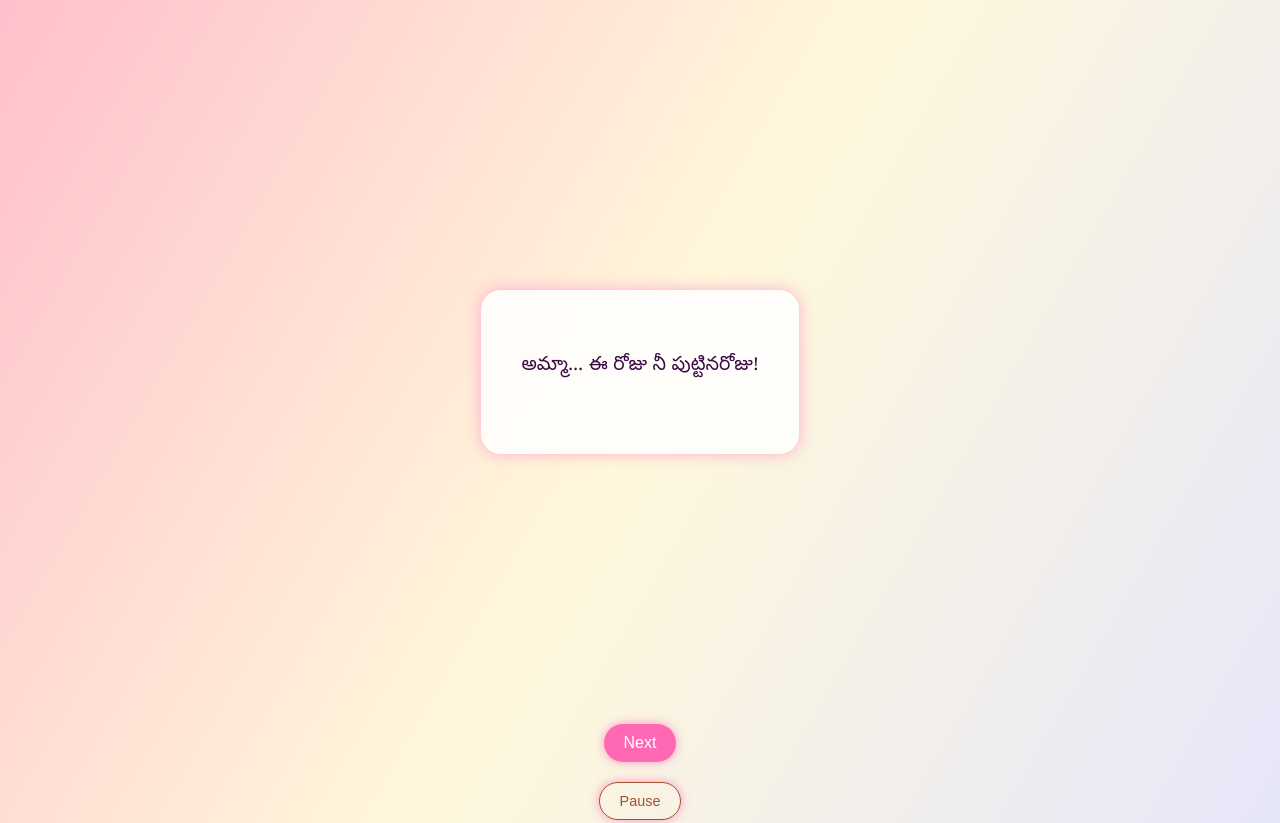
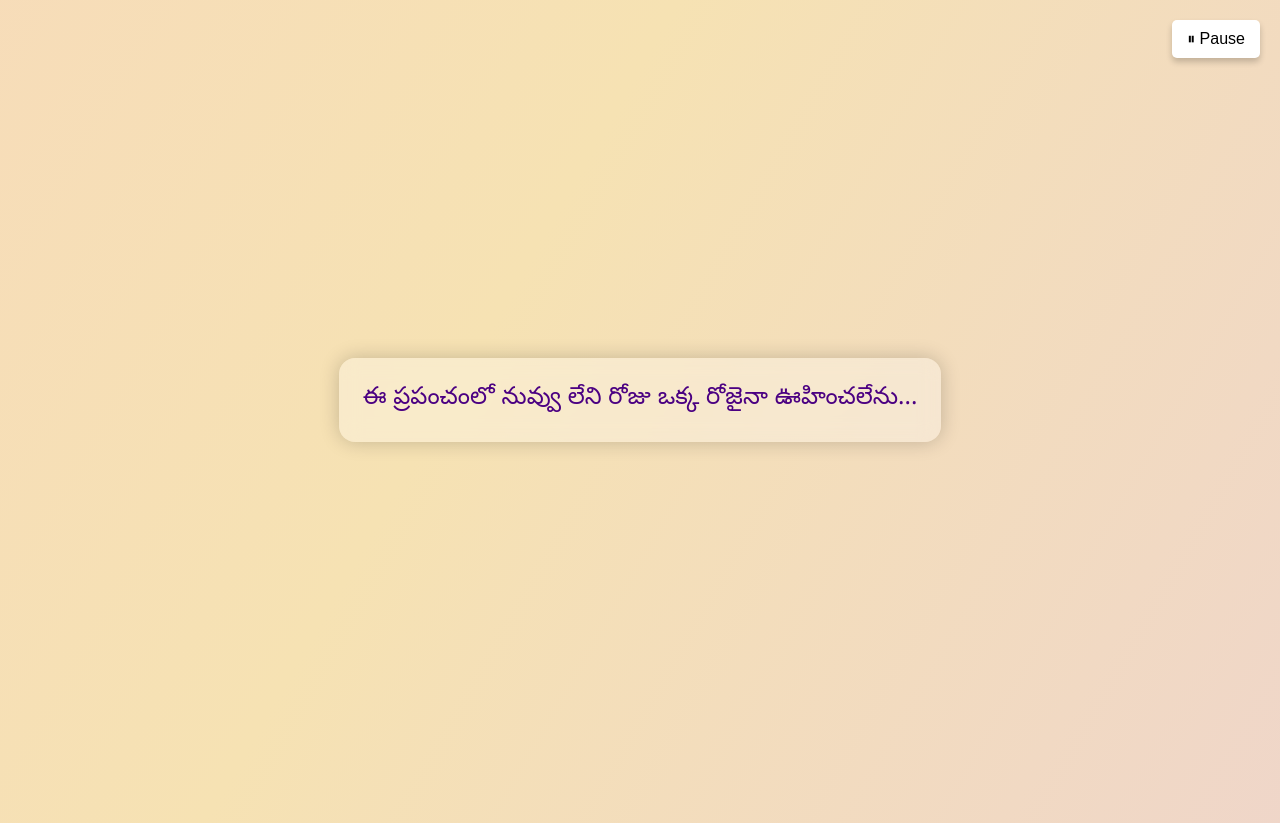
Before and after one commit to LohithReddyDevireddy/lohithreddy.github.io, a plain HTML site: page index.html in a window 1280 px wide. Shown: the top 823 px of the page. Drawn offline with Linux system fonts and the light colour scheme.

Commit message:
Update index.html

```diff
--- a/index.html
+++ b/index.html
@@ -1,150 +1,188 @@
 <!DOCTYPE html>
 <html lang="te">
+
 <head>
-  <meta charset="UTF-8" />
-  <meta name="viewport" content="width=device-width, initial-scale=1.0" />
-  <title>Ammaku Prematho</title>
-  <link href="https://fonts.googleapis.com/css2?family=Noto+Sans+Telugu&display=swap" rel="stylesheet">
+  <meta charset="UTF-8">
+  <meta name="viewport" content="width=device-width, initial-scale=1.0">
+  <title>అమ్మకు ప్రేమతో</title>
   <style>
+    @import url('https://fonts.googleapis.com/css2?family=Noto+Sans+Telugu&display=swap');
+
+    * {
+      margin: 0;
+      padding: 0;
+      box-sizing: border-box;
+    }
+
     body {
-      margin: 0;
       font-family: 'Noto Sans Telugu', sans-serif;
-      background: linear-gradient(120deg, #ffc0cb, #fff8dc, #e6e6fa);
+      background: linear-gradient(120deg, #ffdde1, #f9c5d1, #f6e2b3, #e0bbf9);
+      background-size: 600% 600%;
+      animation: gradientBG 20s ease infinite;
+      color: #4b0082;
       overflow: hidden;
-      color: #3b0a45;
     }
-    .container {
-      height: 100vh;
+
+    @keyframes gradientBG {
+      0% { background-position: 0% 50%; }
+      50% { background-position: 100% 50%; }
+      100% { background-position: 0% 50%; }
+    }
+
+    .story-container {
       display: flex;
-      flex-direction: column;
       justify-content: center;
       align-items: center;
-      padding: 20px;
       text-align: center;
+      height: 100vh;
+      padding: 2rem;
       position: relative;
     }
-    .card {
-      background: rgba(255, 255, 255, 0.85);
-      border-radius: 20px;
-      padding: 40px;
-      box-shadow: 0 0 15px rgba(255, 105, 180, 0.5);
+
+    .story-text {
+      font-size: 1.5rem;
+      background: rgba(255, 255, 255, 0.3);
+      padding: 1.5rem;
+      border-radius: 1rem;
+      box-shadow: 0 0 20px rgba(0, 0, 0, 0.2);
       max-width: 700px;
-      margin: auto;
-      animation: fadeIn 1s ease-in-out;
+      line-height: 2.2rem;
+      backdrop-filter: blur(10px);
+      transition: all 0.6s ease;
+      opacity: 0;
+      transform: translateY(20px);
+      animation: fadeInUp 1s ease forwards;
     }
-    h1 {
-      font-size: 2.5rem;
-      margin-bottom: 20px;
+
+    @keyframes fadeInUp {
+      to {
+        opacity: 1;
+        transform: translateY(0);
       }
-    p {
-      font-size: 1.2rem;
-      line-height: 1.8;
-      margin-bottom: 30px;
     }
-    button {
-      background: #ff69b4;
-      color: white;
-      padding: 10px 20px;
+
+    .pause-btn {
+      position: absolute;
+      top: 20px;
+      right: 20px;
+      background: #fff;
       border: none;
-      border-radius: 30px;
+      padding: 10px 15px;
       font-size: 1rem;
+      border-radius: 5px;
       cursor: pointer;
-      box-shadow: 0 0 10px rgba(255, 105, 180, 0.7);
+      box-shadow: 0 4px 6px rgba(0, 0, 0, 0.2);
+      z-index: 999;
     }
-    button:hover {
-      background: #ff1493;
-    }
-    .pause-btn {
-      margin-top: 20px;
-      font-size: 0.9rem;
-      background: transparent;
-      color: #a0522d;
-      border: 1px solid #a0522d;
-    }
-    .paused::after {
-      content: "Paused. Click Next to continue.";
-      display: block;
-      color: #b22222;
-      margin-top: 10px;
-      font-style: italic;
-    }
+
     .petal {
       position: absolute;
       width: 20px;
       height: 20px;
-      background: pink;
+      background: rgba(255, 182, 193, 0.6);
       border-radius: 50%;
-      opacity: 0.5;
-      animation: float 10s linear infinite;
+      animation: fall linear infinite;
     }
-    @keyframes float {
-      0% {
-        transform: translateY(0) rotate(0);
+
+    @keyframes fall {
+      0% { transform: translateY(-10vh) rotate(0deg); }
+      100% { transform: translateY(110vh) rotate(360deg); }
     }
-      100% {
-        transform: translateY(100vh) rotate(360deg);
-      }
-    }
-    @keyframes fadeIn {
-      from {opacity: 0; transform: translateY(20px);}
-      to {opacity: 1; transform: translateY(0);}
+
+    .gif {
+      position: absolute;
+      width: 120px;
+      height: 120px;
+      z-index: 1;
+      pointer-events: none;
     }
   </style>
 </head>
+
 <body>
-  <div class="container">
-    <div id="story" class="card"></div>
-    <button onclick="nextSlide()">Next</button>
-    <button class="pause-btn" onclick="togglePause()">Pause</button>
+  <button class="pause-btn" onclick="togglePause()">⏸ Pause</button>
+  <div class="story-container">
+    <div id="story" class="story-text">లొడింగ్...</div>
   </div>
+
   <script>
-    const slides = [
-      `అమ్మా… ఈ రోజు నీ పుట్టినరోజు!`,
-      `నా హృదయం లో నీవు ఉన్నది ఎంత ప్రాముఖ్యం కలిగినదో చెప్పడం చాలా కష్టం.`,
-      `నేను ఎప్పుడూ ఎమోషనల్‌గా మాట్లాడే వాడిని కాదు. కానీ ఈ రోజు… ఇది నీకు మాత్రమే!`,
-      `ఒక తల్లి ప్రేమ ఎంత నిశ్శబ్దమయినదో, అంత బలమైనదీ.`,
-      `నా చిన్న ఆశల నుంచి, నా గొప్ప కలల వరకు నీవే తోడవుతావు.`,
-      `నీ చిరునవ్వు నాకు శాంతిని ఇస్తుంది. నీ మాటలు నా మనసును నలుపుతాయి.`,
-      `నీవు చేసిన త్యాగాలు తెలుసుకోవడానికి ఒక జీవిత కాలం సరిపోదు.`,
-      `నువ్వు నన్ను ప్రేమించిన విధానమే నాకు ప్రేమకు అర్థం నేర్పింది.`,
-      `నీ ఆశీస్సులతోనే నేను ఎదుగుతున్నాను, రోజు రోజుకూ.`,
-      `చాలా తక్కువ మాటల్లో చెప్పాలంటే… Ammaku Prematho 💜`,
-      `ఈ చిన్న ప్రేమ కథ, నా మనసు లోని కొంత భాగమే.`,
-      `Happy Birthday Amma 💐` ,
-      `నా జీవితం లో అత్యంత విలువైన బహుమతి – నీవే.`,
-      `ఒక్కసారి మళ్లీ చూసి నవ్వు… ఎందుకంటే ఆ నవ్వు నాకు వెలుగు.`
+    const lines = [
+      'అమ్మకి పుట్టినరోజు శుభాకాంక్షలు! 💐',
+      'ఈ ప్రపంచంలో నువ్వు లేని రోజు ఒక్క రోజైనా ఊహించలేను...',
+      'చిన్నప్పటి నుండి నన్ను ప్రేమించి, గుండెతో కాపాడిన నువ్వే నా రియల్ హీరోయిన్ 💖',
+      'నీ నవ్వే నాకు చీకటిలో వెలుగులా, నీ గుండెనే నాకు భద్రత గదిలా.',
+      'నేను ఎక్కడైనా, ఎప్పుడైనా నీ ప్రేమకి ఎదురు లేదు.',
+      'ఒక్కసారి వెనక్కి తిరిగి చూస్తే, నీ ప్రేమ ముద్దులే నన్ను నిలబెట్టాయి.',
+      'ఈ జన్మలో నాకు దొరికిన గొప్ప వరం నువ్వే అమ్మా.',
+      'నీవు అలసినపుడు నాకేమీ చేయలేకపోయినా, నీ చిరునవ్వు కోసం ప్రతి రోజు ప్రయత్నిస్తాను.',
+      'అమ్మ, నీ ముద్దు మాటలు ఇంకా నా మనసు లో చెమటల్లా తడుస్తున్నాయి.',
+      'నా చిన్న విజయం లో కూడా నీ హర్షం, నీ అభిమానం నాకు బలమిచ్చాయి.',
+      'నీ ఆశీర్వాదమే నా మార్గం వెలిగించే దీపం.',
+      'ఇక ఎంత చెప్పినా తక్కువే... అయినా ఒక్క మాట: "I Love You Amma 💛"',
+      'ఈ ప్రత్యేక రోజున, నీకి నా చిన్న ప్రయత్నం...',
+      'అమ్మకు ప్రేమతో, నీ బిడ్డ 🙏'
     ];
 
+    const storyEl = document.getElementById('story');
     let index = 0;
+    let interval;
     let paused = false;
-    const storyEl = document.getElementById('story');
 
-    function nextSlide() {
-      if (!paused && index < slides.length) {
-        storyEl.innerHTML = `<p>${slides[index]}</p>`;
+    function showLine() {
+      if (!paused) {
+        storyEl.style.animation = 'none';
+        void storyEl.offsetWidth;
+        storyEl.style.animation = null;
+
+        storyEl.innerHTML = lines[index];
         index++;
-      } else if (paused) {
-        paused = false;
-        storyEl.classList.remove('paused');
+
+        if (index < lines.length) {
+          interval = setTimeout(showLine, 4000);
+          if (index % 3 === 0) triggerGif();
+        } else {
+          clearTimeout(interval);
+        }
       }
     }
 
     function togglePause() {
       paused = !paused;
-      storyEl.classList.toggle('paused');
+      const btn = document.querySelector('.pause-btn');
+      btn.innerText = paused ? '▶️ Resume' : '⏸ Pause';
+      if (!paused) {
+        showLine();
+      } else {
+        clearTimeout(interval);
+      }
     }
 
-    // Create floating petals
-    for (let i = 0; i < 25; i++) {
-      let petal = document.createElement('div');
+    function createPetals() {
+      for (let i = 0; i < 20; i++) {
+        const petal = document.createElement('div');
         petal.classList.add('petal');
         petal.style.left = Math.random() * 100 + 'vw';
-      petal.style.animationDuration = 5 + Math.random() * 10 + 's';
+        petal.style.animationDuration = 5 + Math.random() * 5 + 's';
+        petal.style.opacity = Math.random();
         document.body.appendChild(petal);
       }
+    }
 
-    // Auto-start first slide
-    nextSlide();
+    function triggerGif() {
+      const gif = document.createElement('img');
+      gif.src = 'https://media.giphy.com/media/3o6Zt481isNVuQI1l6/giphy.gif'; // confetti burst
+      gif.className = 'gif';
+      gif.style.top = Math.random() * 70 + 'vh';
+      gif.style.left = Math.random() * 80 + 'vw';
+      document.body.appendChild(gif);
+      setTimeout(() => gif.remove(), 3000);
+    }
+
+    window.onload = () => {
+      createPetals();
+      showLine();
+    };
   </script>
 </body>
+
 </html>
```
Lines whose indentation alone changed are shown as unchanged.
